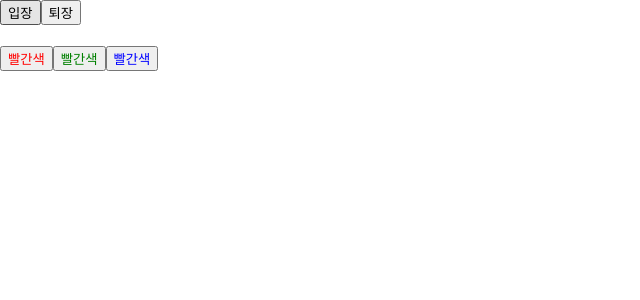
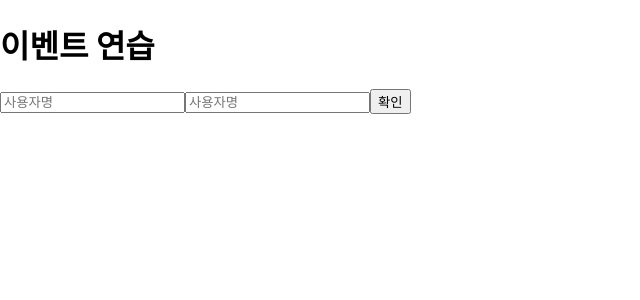
Before and after one commit to oats7777/reactStudy, a React (Create React App) app: page / in a window 1280 px wide. Shown: the top 300 px of the page, without its empty margins (0-640 px from the left). Built offline with nearby package versions, Linux system fonts and the light colour scheme.

Commit message:
4장 - 이벤트 핸들링

```diff
--- a/src/App.js
+++ b/src/App.js
@@ -1,8 +1,8 @@
 import React from 'react';
-import Say from './Say';
+import EventPractice from './EventPractice.js';
 
 const App = () => {
-  return <Say />;
+  return <EventPractice />;
 };
 
 export default App;
--- /dev/null
+++ b/src/EventPractice.js
@@ -0,0 +1,105 @@
+// // class 형태 이벤트
+// import React, { Component } from 'react';
+// class EventPractice extends Component {
+//   state = {
+//     message: '',
+//     username: ''
+//   };
+
+//   handleChange = e => {
+//     this.setState({
+//       [e.target.name]: e.target.value
+//     });
+//   };
+
+//   handleClick = () => {
+//     alert(this.state.username + ': ' + this.state.message);
+//     this.setState({
+//       message: '',
+//       username: ''
+//     });
+//   };
+
+//   handleKeyPress = e => {
+//     if (e.key === 'Enter') {
+//       this.handleClick();
+//     }
+//   };
+
+//   render() {
+//     return (
+//       <div>
+//         <h1>이벤트 연습</h1>
+//         <input
+//           type="text"
+//           name="username"
+//           placeholder="사용자명"
+//           value={this.state.username}
+//           onChange={this.handleChange}
+//         />
+//         <input
+//           type="text"
+//           name="message"
+//           placeholder="아무거나 입력해 보세요"
+//           onChange={this.handleChange}
+//           value={this.state.message}
+//           onKeyPress={this.handleKeyPress}
+//         />
+//         <button onClick={this.handleClick}>확인</button>
+//       </div>
+//     );
+//   }
+// }
+
+// function 형 이벤트
+import React, { useState } from 'react';
+
+const EventPractice = () => {
+  const [form, setForm] = useState({
+    username: '',
+    message: ''
+  });
+  const { username, message } = form;
+  const onChange = e => {
+    const nextForm = {
+      ...form, // 기존의 form 내용을 이 자리에 복사한 뒤
+      [e.target.name]: e.target.value // 원하는 값을 덮어 씌우기
+    };
+    setForm(nextForm);
+  };
+  const onClick = () => {
+    alert(username + ': ' + message);
+    setForm({
+      message: '',
+      username: ''
+    });
+  };
+  const onKeyPress = e => {
+    if (e.key === 'Enter') {
+      onClick();
+    }
+  };
+  return (
+    <div>
+      <h1>이벤트 연습</h1>
+      <input
+        type="text"
+        name="username"
+        placeholder="사용자명"
+        value={username}
+        onChange={onChange}
+      />
+      <input
+        type="text"
+        name="message"
+        placeholder="사용자명"
+        value={message}
+        onChange={onChange}
+        onKeyPress={onKeyPress}
+      />
+      <button onClick={onClick}>확인</button>
+    </div>
+  );
+};
+
+export default EventPractice;
```
